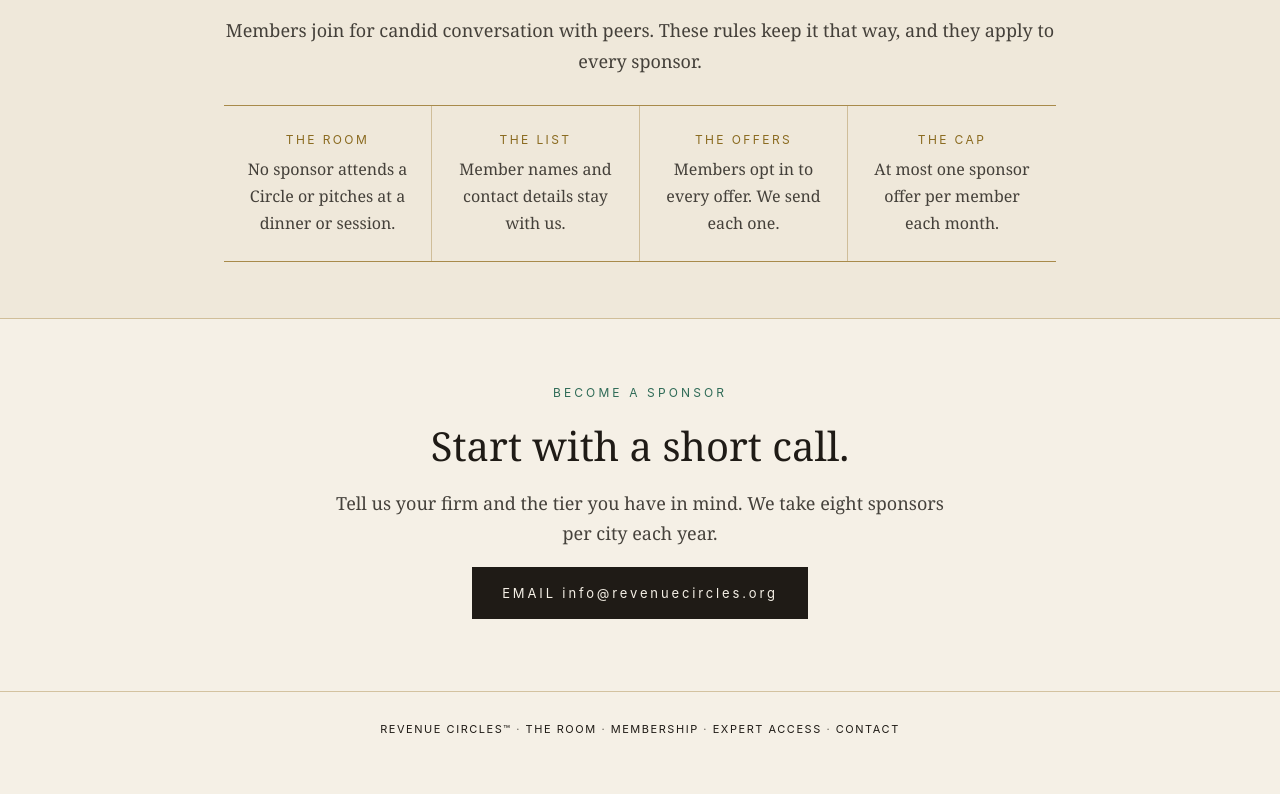
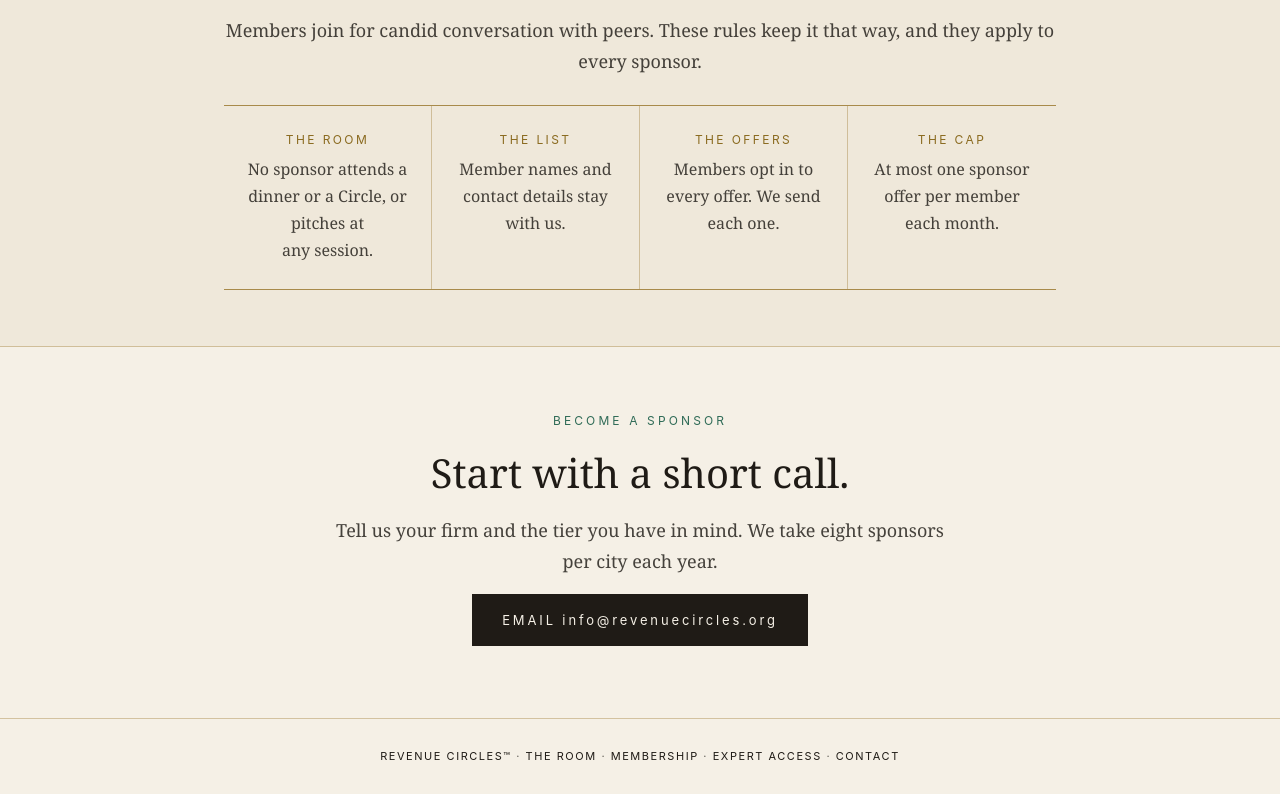
Before and after one commit to revenuecircles/website, a plain HTML site: page sponsors.html in a window 1280 px wide. Shown: the part 2514-3308 px from the top of the page. Before the commit the page ends 3281 px from the top, so only its background shows below. Drawn offline with Linux system fonts and the light colour scheme.

Commit message:
Sponsor rules: no sponsor attends a dinner or a Circle (#8)

```diff
--- a/sponsors.html
+++ b/sponsors.html
@@ -166,7 +166,7 @@
 <h2>Sponsorship does not buy a seat in the&nbsp;room.</h2>
 <p class="small" style="font-size:18px">Members join for candid conversation with peers. These rules keep it that way, and they apply to every sponsor.</p>
 <div class="rules">
-<div><span class="label">THE ROOM</span><span class="small">No sponsor attends a Circle or pitches at a dinner or&nbsp;session.</span></div>
+<div><span class="label">THE ROOM</span><span class="small">No sponsor attends a dinner or a Circle, or pitches at any&nbsp;session.</span></div>
 <div><span class="label">THE LIST</span><span class="small">Member names and contact details stay with&nbsp;us.</span></div>
 <div><span class="label">THE OFFERS</span><span class="small">Members opt in to every offer. We send each&nbsp;one.</span></div>
 <div><span class="label">THE CAP</span><span class="small">At most one sponsor offer per member each&nbsp;month.</span></div>
```
